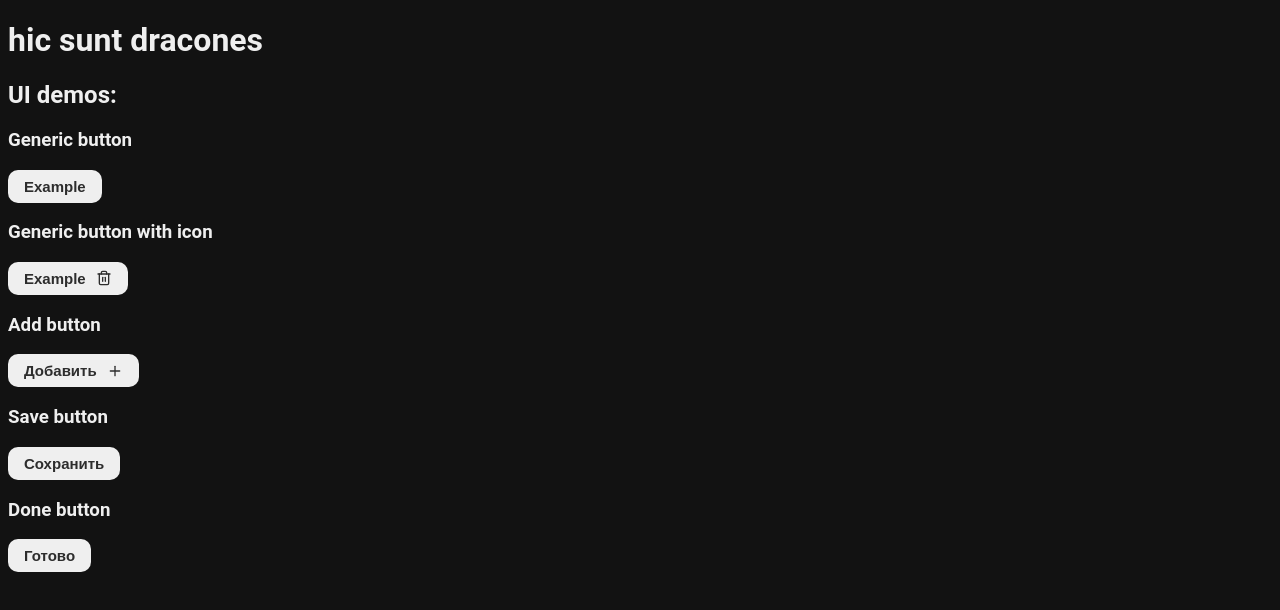
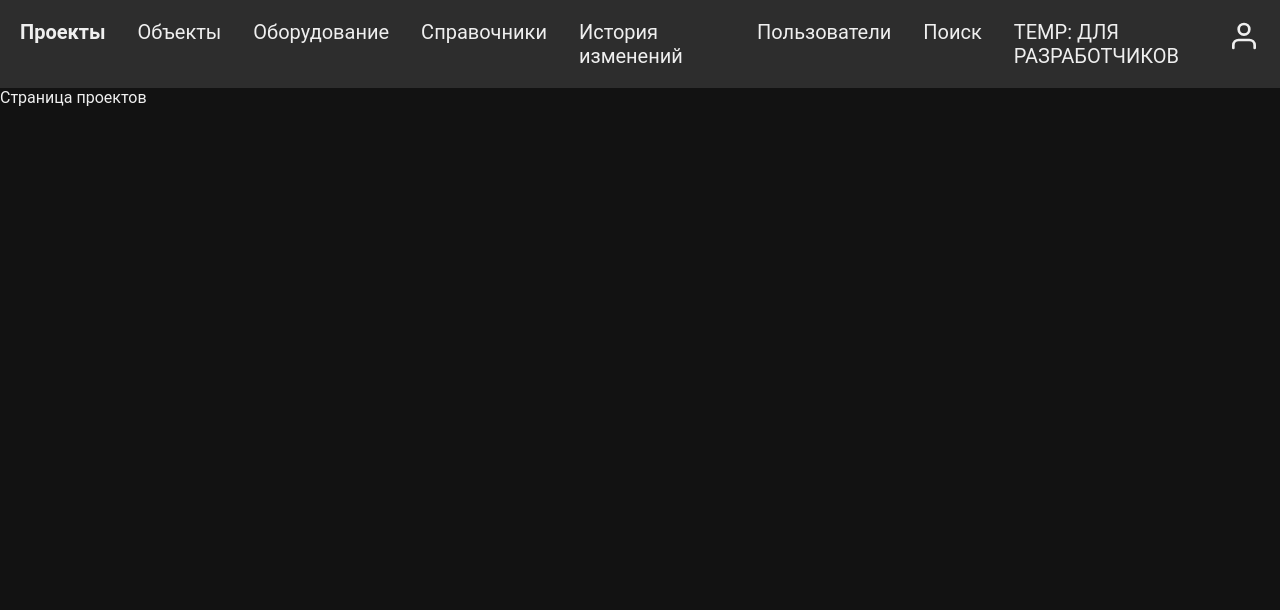
Before and after one commit to RusakovRodion/SRS, a React (Vite) app in the folder frontend/: page /projects in a window 1280 px wide. Shown: the top 610 px of the page. Built offline with nearby package versions, Linux system fonts and the light colour scheme.

Commit message:
add basic navigation with page stubs

```diff
--- a/frontend/src/App.tsx
+++ b/frontend/src/App.tsx
@@ -1,15 +1,51 @@
 import { useState } from "react";
 import "./App.css";
+
+import { Route, Routes, Outlet, Navigate } from "react-router-dom";
+
 import { UiDemoPageForTest } from "./ui/demo_page";
+import NavBar from "./ui/navbar";
 
 function App() {
-    const [count, setCount] = useState(0);
-
     return (
         <>
-            <h1>hic sunt dracones</h1>
+            <NavBar />
 
-            <UiDemoPageForTest />
+            <Routes>
+                {/* Содержимое element == страница */}
+                <Route path="/for-dev" element={<UiDemoPageForTest />} />
+                <Route
+                    path="/projects"
+                    element={<div>Страница проектов</div>}
+                />
+                <Route path="/objects" element={<div>Страница объектов</div>} />
+                <Route
+                    path="/hardware"
+                    element={<div>Страница оборудования</div>}
+                />
+                <Route
+                    path="/handbook"
+                    element={<div>Страница справочников</div>}
+                />
+                <Route
+                    path="/change-history"
+                    element={<div>Страница истории изменений</div>}
+                />
+                <Route
+                    path="/users"
+                    element={<div>Страница пользователей</div>}
+                />
+                <Route path="/search" element={<div>Страница поиска</div>} />
+
+                {/* Для невалидного пути будет открываться первая страница - проекты */}
+                <Route
+                    path="*"
+                    element={<Navigate to="/projects" replace={true} />}
+                />
+            </Routes>
+
+            {/* В Outlet подставляется текущая страница */}
+            <Outlet />
         </>
     );
 }
--- a/frontend/src/index.css
+++ b/frontend/src/index.css
@@ -16,4 +16,6 @@
 body {
     background-color: var(--main-bg);
     color: var(--main-text);
+    padding: 0;
+    margin: 0;
 }
--- a/frontend/src/main.tsx
+++ b/frontend/src/main.tsx
@@ -2,9 +2,12 @@ import { StrictMode } from "react";
 import { createRoot } from "react-dom/client";
 import "./index.css";
 import App from "./App.tsx";
+import { BrowserRouter } from "react-router-dom";
 
 createRoot(document.getElementById("root")!).render(
     <StrictMode>
-        <App />
+        <BrowserRouter>
+            <App />
+        </BrowserRouter>
     </StrictMode>,
 );
--- /dev/null
+++ b/frontend/src/ui/navbar.tsx
@@ -0,0 +1,57 @@
+import { Link, useLocation } from "react-router-dom";
+import {
+    nav_link,
+    nav_link_current,
+    nav_bar,
+    nav_links_container,
+} from "./navigation.module.css";
+import { User } from "react-feather";
+import clsx from "clsx";
+
+export interface NavLinkProps {
+    location: string;
+    text: string;
+}
+
+export function NavLink({ location, text }: NavLinkProps) {
+    const currentLocation = useLocation();
+    console.log(currentLocation.pathname);
+
+    return (
+        <Link
+            to={location}
+            className={clsx(
+                nav_link,
+                location == currentLocation.pathname && nav_link_current,
+            )}
+        >
+            {text}
+        </Link>
+    );
+}
+
+export default function NavBar() {
+    return (
+        <nav className={nav_bar}>
+            <div className={nav_links_container}>
+                <NavLink location={"/projects"} text={"Проекты"} />
+                <NavLink location={"/objects"} text={"Объекты"} />
+                <NavLink location={"/hardware"} text={"Оборудование"} />
+                <NavLink location={"/handbook"} text={"Справочники"} />
+                <NavLink
+                    location={"/change-history"}
+                    text={"История изменений"}
+                />
+                <NavLink location={"/users"} text={"Пользователи"} />
+                <NavLink location={"/search"} text={"Поиск"} />
+                <NavLink
+                    location={"/for-dev"}
+                    text={"TEMP: ДЛЯ РАЗРАБОТЧИКОВ"}
+                />
+            </div>
+            <div className={nav_links_container}>
+                <User size={32} />
+            </div>
+        </nav>
+    );
+}
--- /dev/null
+++ b/frontend/src/ui/navigation.module.css
@@ -0,0 +1,25 @@
+.nav_bar {
+    display: flex;
+    flex-direction: row;
+    justify-content: space-between;
+    justify-items: center;
+    padding: 20px;
+    background: var(--color-1);
+}
+
+.nav_links_container {
+    display: flex;
+    flex-direction: row;
+    justify-items: center;
+    gap: 32px;
+}
+
+.nav_link {
+    color: var(--color-5);
+    text-decoration: none;
+    font-size: 20px;
+}
+
+.nav_link_current {
+    font-weight: bold;
+}
```
